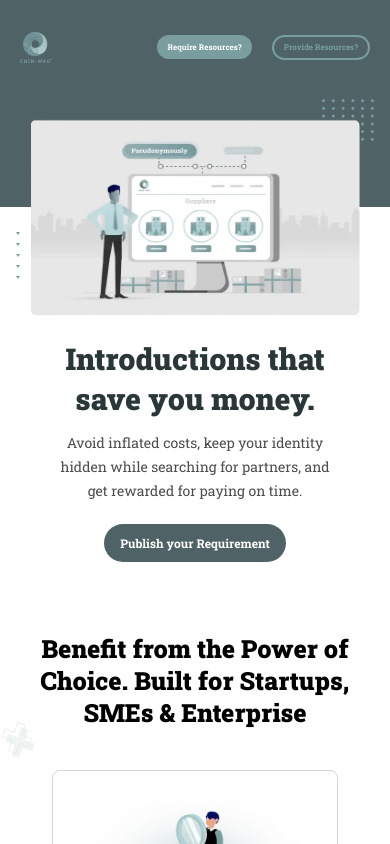
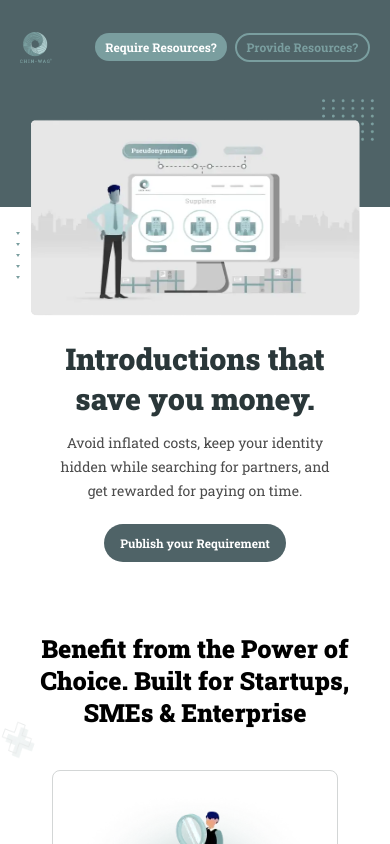
Before and after one commit to vikas-jakhar/chinWag, a Next.js app: page / in a window 390 px wide. Shown: the top 844 px of the page. Built offline with nearby package versions, Linux system fonts and the light colour scheme.

Commit message:
header button font size update

```diff
--- a/src/components/common/Header.tsx
+++ b/src/components/common/Header.tsx
@@ -18,15 +18,15 @@ const Header: React.FC = () => {
                             priority
                         />
                     </Link>
-                    <div className="flex items-center gap-5">
+                    <div className="flex items-center gap-2 sm:gap-5">
                         <PrimaryButton
                             hoverClass='bg-dark-green'
-                            className='py-1.5 px-2.5 sm:px-6 sm:py-3 lg:py-[17px] md:px-[30px] bg-light-green rounded-[65px] text-white font-bold sm:font-normal text-custom-xs'
+                            className='py-1.5 px-2.5 sm:px-6 sm:py-3 lg:py-[17px] md:px-[30px] bg-light-green rounded-[65px] text-white font-bold sm:font-normal text-xs'
                             text='Require Resources?'
                         />
                         <PrimaryButton
                             hoverClass='bg-light-green'
-                            className='py-[4.5px] px-2.5 sm:px-6 sm:py-2.5 lg:py-[15.4px] md:px-[30px] border-light-green border-2 rounded-[65px] text-light-green font-bold sm:font-normal hover:border-white text-custom-xs hover:text-white'
+                            className='py-[4.5px] px-2.5 sm:px-6 sm:py-2.5 lg:py-[15.4px] md:px-[30px] border-light-green border-2 rounded-[65px] text-light-green font-bold sm:font-normal hover:border-white text-xs hover:text-white'
                             text='Provide Resources?'
                         />
                     </div>
```
